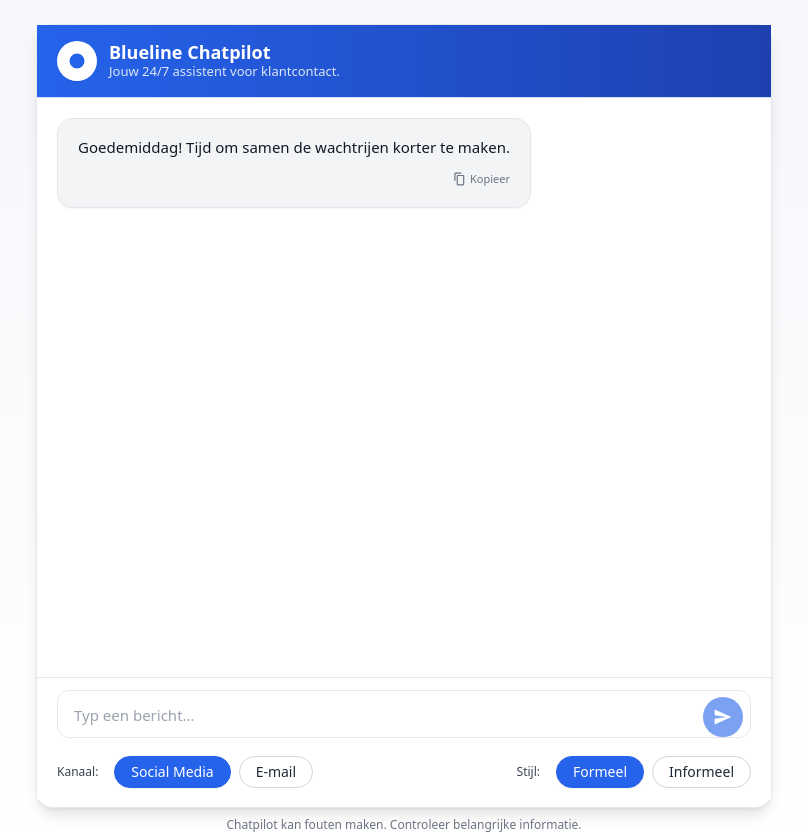
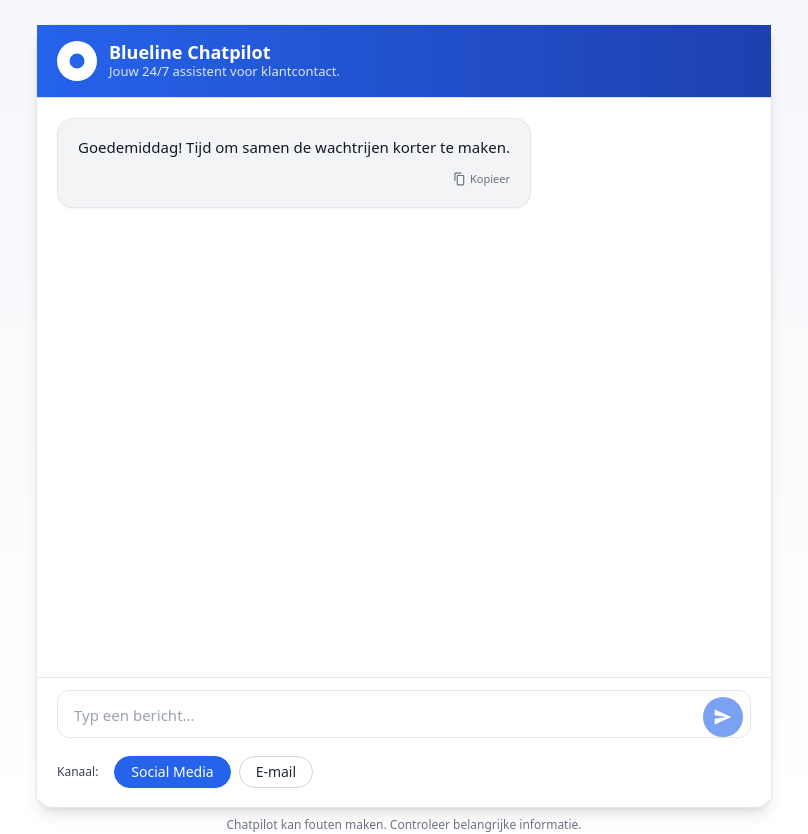
Before and after one commit to Blueline118/Blueline_chatpilotv2, a React (Vite) app: page / in a window 1280 px wide. Shown: the whole page, without its empty margins (236-1044 px from the left). Built offline with nearby package versions, Linux system fonts and the light colour scheme.

Commit message:
ui: tijdelijk stijl-pills uit; AI kiest toon automatisch

```diff
--- a/src/components/BluelineChatpilot.jsx
+++ b/src/components/BluelineChatpilot.jsx
@@ -324,7 +324,9 @@ function CopyButton({ id, text, onCopied, isCopied }) {
 function InnerChatpilot() {
   const loaded = typeof window !== "undefined" ? safeLoad() : { messageType: "Social Media", tone: "Formeel" };
   const [messageType, setMessageType] = useState(loaded.messageType);
-  const [tone, setTone] = useState(loaded.tone);
+// Tijdelijk: UI heeft geen toonkeuze; altijd Automatisch
+const tone = "Automatisch";
+
 
   // Altijd starten met 1 dynamische begroeting (géén history laden)
   const [messages, setMessages] = useState([
@@ -529,20 +531,7 @@ function InnerChatpilot() {
                     ))}
                   </div>
 
-                  <div className="flex items-center flex-wrap gap-2">
-                    <span className="text-xs font-medium text-gray-700 mr-1 sm:mr-2">Stijl:</span>
-                    {["Formeel", "Informeel"].map((t) => (
-                      <button
-                        key={t}
-                        type="button"
-                        onClick={() => setTone(t)}
-                        className={cx(pillBase, tone === t ? pillActive : pillInactive)}
-                        aria-pressed={tone === t}
-                      >
-                        {t}
-                      </button>
-                    ))}
-                  </div>
+                  {/* Stijl-pills tijdelijk uitgeschakeld; toon = "Automatisch" via code */}
                 </div>
               </div>
             </div>
```
